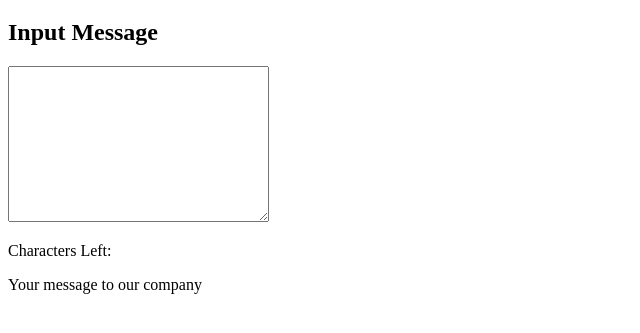
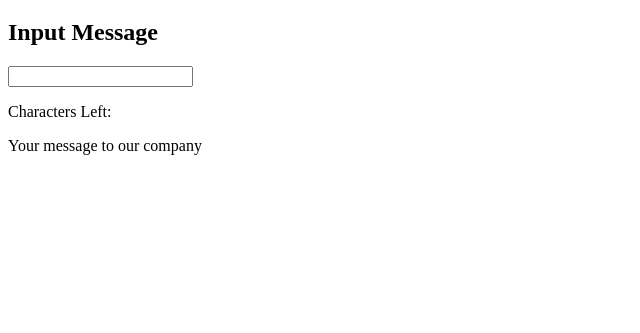
Before and after one commit to natasha1865/JavaScript_Codespace_Challenges, a plain HTML site: page characterCount.html in a window 1280 px wide. Shown: the part 61-394 px from the top of the page, without its empty margins (0-640 px from the left). Drawn offline with Linux system fonts and the light colour scheme.

Commit message:
max length

```diff
--- a/characterCount.html
+++ b/characterCount.html
@@ -11,9 +11,7 @@
     <h2> Input Message</h2>
 
     <form>
-        <textarea name="message" rows="10" cols="30">
-
-        </textarea>
+        <input type="text" maxlenght="14" rows="10"/>
     </form>
 
     <p> Characters Left: </p>
```
